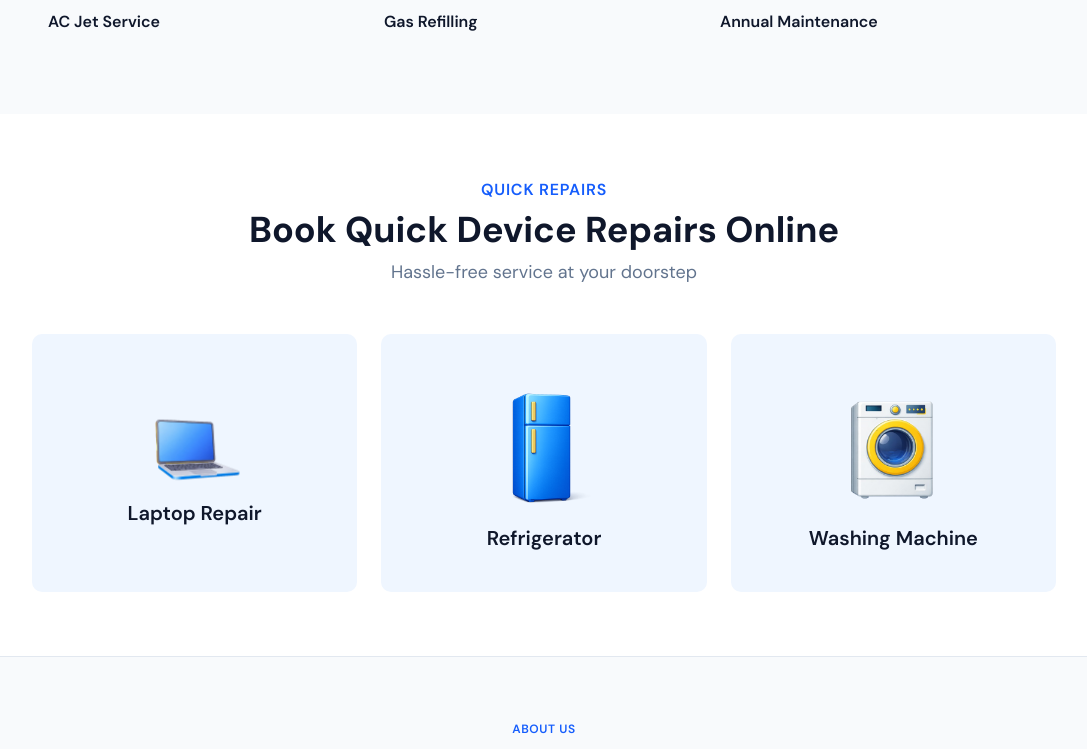
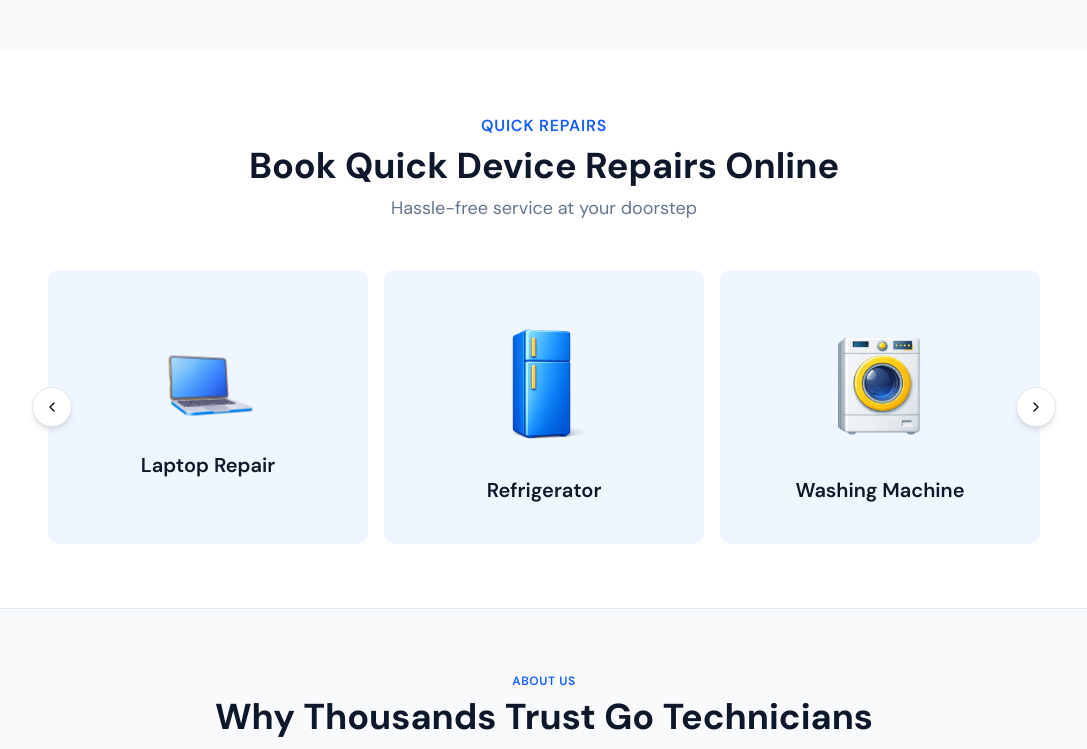
Before and after one commit to Arish613/go-technician, a Next.js app: page / in a window 1280 px wide. Shown: the part 1961-2710 px from the top of the page, without its empty margins (96-1183 px from the left). Built offline with nearby package versions, Linux system fonts and the light colour scheme.

Commit message:
updated quick repair to carousel and CTA in blogs

```diff
--- a/app/blog/[slug]/page.tsx
+++ b/app/blog/[slug]/page.tsx
@@ -237,9 +237,27 @@
               </Card>
             </div>
           </aside>
+
         </div>
       </div>
+      <section className="py-12 md:py-16 bg-primary text-primary-foreground mt-10">
+        <div className="container mx-auto px-4 text-center">
+          <h2 className="text-3xl md:text-4xl font-bold mb-4">
+            Enjoyed this article?
+          </h2>
+          <p className="text-lg mb-8 max-w-2xl mx-auto opacity-90">
+            Get in touch with our experts or explore more insightful blogs to stay updated!
+          </p>
+          <div className="flex flex-col sm:flex-row gap-4 justify-center">
+            <Link href="/contact" prefetch={true}>
+              <Button size="lg" variant="secondary">
+                Contact Us
+              </Button>
+            </Link>
 
+          </div>
+        </div>
+      </section>
       {/* Schema Markup */}
       {blog.schema && (
         <script
--- a/components/homepage/QuickRepairs.tsx
+++ b/components/homepage/QuickRepairs.tsx
@@ -1,4 +1,5 @@
 import Image from "next/image";
+import { Carousel, CarouselContent, CarouselItem, CarouselNext, CarouselPrevious } from "../ui/carousel";
 
 const repairs = [
   {
@@ -13,6 +14,10 @@
     title: "Washing Machine",
     image: "/icons/washing-machine.png",
   },
+  {
+    title: "Plumbing",
+    image: "/icons/plumbing.png",
+  }
 ];
 
 export function QuickRepairs() {
@@ -27,21 +32,27 @@
         </div>
         <h2 className="mb-2 text-center text-4xl font-bold text-slate-900">
           Book Quick Device Repairs Online
-
         </h2>
         <p className="mb-12 text-center text-sm md:text-lg text-slate-500">
           Hassle-free service at your doorstep
         </p>
 
-        {/* Devices Grid */}
-        <div className="relative flex justify-center">
-          <div className="grid w-full max-w-5xl grid-cols-1 gap-6 md:grid-cols-3">
+        {/* Carousel */}
+        <div className="relative px-2 md:px-12">
+          <Carousel
+            opts={{
+              align: "start",
+              loop: true,
+            }}
+            className="w-full"
+          >
+            <CarouselContent className="-ml-4">
               {repairs.map((item, idx) => (
-              <div
+                <CarouselItem
                   key={idx}
-                className="flex flex-col items-center justify-center bg-blue-50 py-10 px-4 rounded-lg"
+                  className="pl-4 basis-2/3 md:basis-1/3 lg:basis-1/3"
                 >
-
+                  <div className="flex flex-col items-center justify-center bg-blue-50 py-10 px-4 rounded-lg h-full">
                     <Image
                       src={item.image}
                       alt={item.title}
@@ -49,13 +60,16 @@
                       height={150}
                       className="object-contain"
                     />
-
-                <h3 className="text-xl font-semibold text-slate-900">
+                    <h3 className="text-xl font-semibold text-slate-900 mt-4">
                       {item.title}
                     </h3>
                   </div>
+                </CarouselItem>
               ))}
-          </div>
+            </CarouselContent>
+            <CarouselPrevious className="absolute -left-2 md:-left-4 top-1/2 -translate-y-1/2 h-10 w-10 border-slate-200 bg-white shadow-md hover:bg-slate-50 hover:text-blue-600" />
+            <CarouselNext className="absolute -right-2 md:-right-4 top-1/2 -translate-y-1/2 h-10 w-10 border-slate-200 bg-white shadow-md hover:bg-slate-50 hover:text-blue-600" />
+          </Carousel>
         </div>
       </div>
     </section>
--- a/components/homepage/hero/Hero.tsx
+++ b/components/homepage/hero/Hero.tsx
@@ -107,7 +107,7 @@
                         </CarouselContent>
                     </Carousel>
                 </div>
-                <div className="py-10 md:py-28 px-5 md:px-0">
+                <div className="py-10 md:py-20 px-5 md:px-0">
                     <h1 className="text-center text-4xl md:text-5xl font-extrabold text-primary mb-4 drop-shadow-lg">
                         Expert Care For Your Devices
                     </h1>
--- a/components/service/ServiceCard.tsx
+++ b/components/service/ServiceCard.tsx
@@ -50,17 +50,6 @@
       </CardHeader>
 
       <CardContent className="space-y-4">
-        {/* Service Types */}
-        {service.type.length > 0 && (
-          <div className="flex flex-wrap gap-2">
-            {service.type.map((type) => (
-              <Badge key={type} variant="secondary">
-                {type}
-              </Badge>
-            ))}
-          </div>
-        )}
-
         {/* Stats */}
         <div className="flex items-center justify-between text-sm">
           <div className="flex items-center gap-1 text-muted-foreground">
```
Lines whose indentation alone changed are shown as unchanged.
